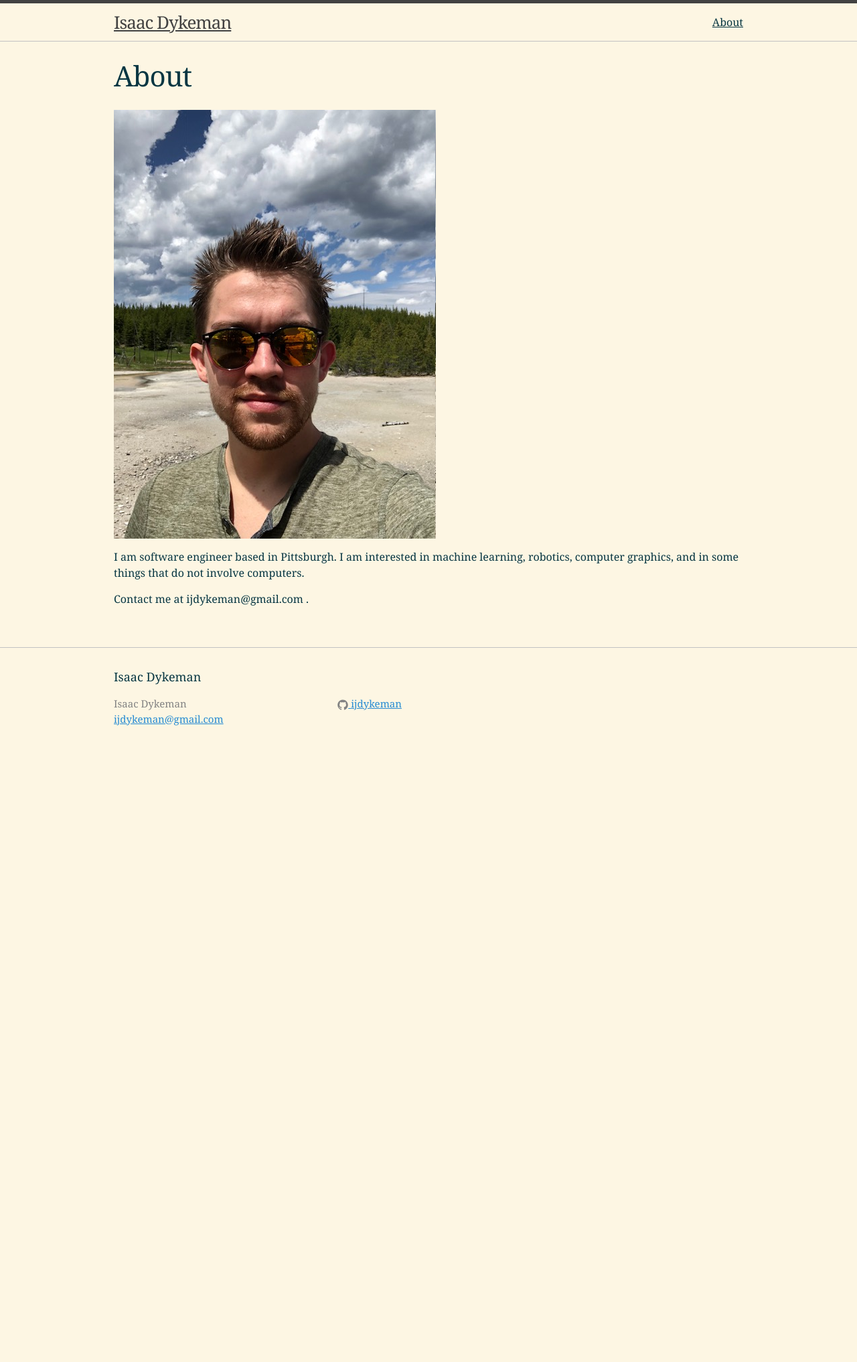
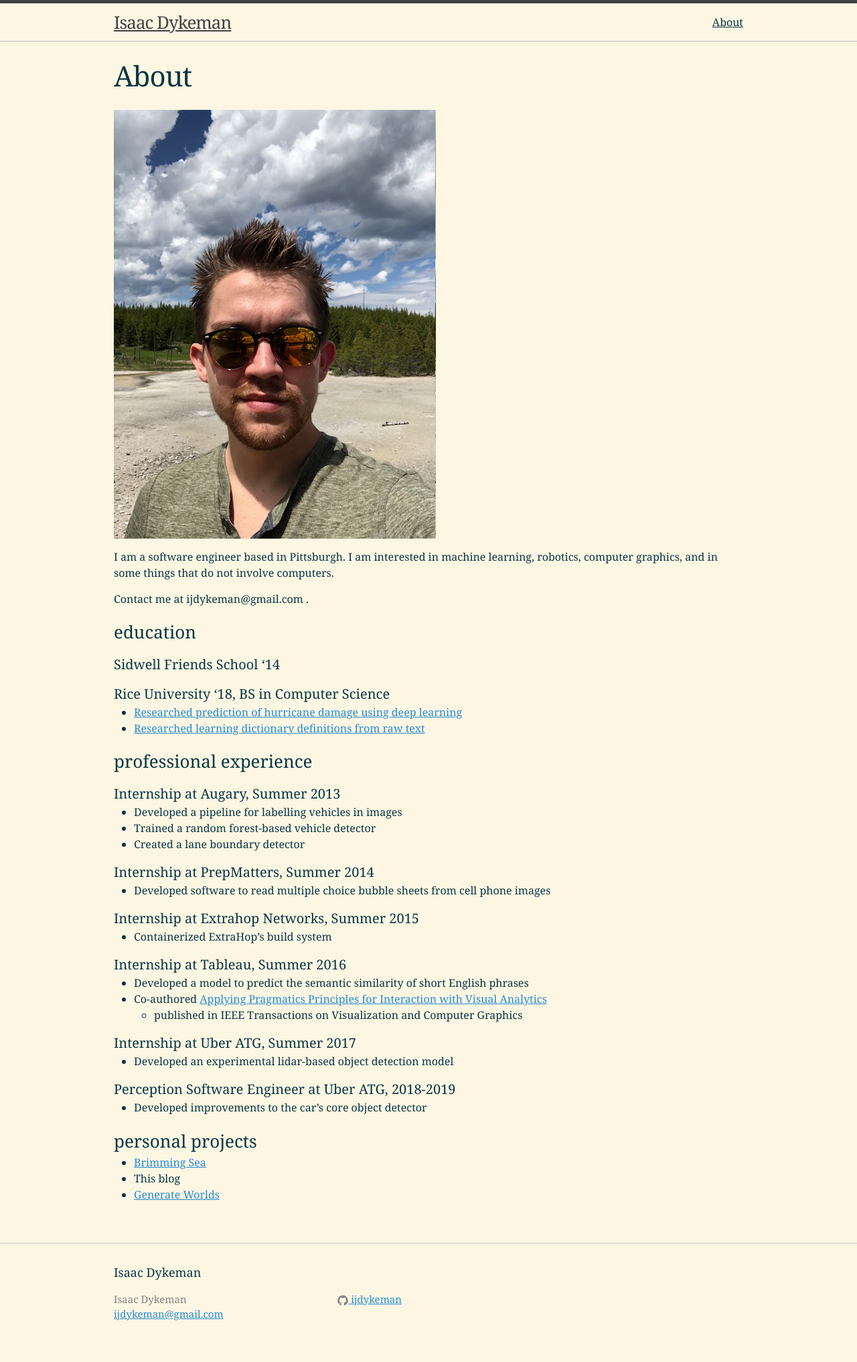
Before and after one commit to IJDykeman/ijdykeman.github.io, a Jekyll site: the page built from about.md, in a window 1280 px wide. Shown: the whole page at 67% size. Built offline with Jekyll 4.4.1, drawn with Linux system fonts in a browser that asks for light colours; before the commit the page ends 1144 px from its top, so only the background shows below that.

Commit message:
add micro CV

```diff
--- a/about.md
+++ b/about.md
@@ -4,11 +4,64 @@ title: About
 permalink: /about/
 ---
 
+<style type="text/css">
+    h4 {
+        margin-bottom: 0;
+        margin-top: .7em;
+    }
+    h3{
+        margin-bottom: 0;
+        margin-top: .7em;
+    }
+</style>
 
 ![portrait]({{ site.url }}/assets/isaac_yellowstone.jpg)
 
 
 
-I am software engineer based in Pittsburgh.  I am interested in machine learning, robotics, computer graphics, and in some things that do not involve computers.
+I am a software engineer based in Pittsburgh.  I am interested in machine learning, robotics, computer graphics, and in some things that do not involve computers.
 
 Contact me at ijdykeman@gmail.com .
+
+
+
+
+### education
+
+#### Sidwell Friends School '14
+
+#### Rice University '18, BS in Computer Science
+* [Researched prediction of hurricane damage using deep learning](https://csweb.rice.edu/news/students-showcase-projects-annual-rice-undergraduate-research-symposium)
+* [Researched learning dictionary definitions from raw text](https://ijdykeman.github.io/ml/2017/05/12/vae-definition-generator.html)
+
+
+### professional experience
+
+#### Internship at Augary, Summer 2013
+* Developed a pipeline for labelling vehicles in images
+* Trained a random forest-based vehicle detector
+* Created a lane boundary detector
+
+#### Internship at PrepMatters, Summer 2014
+* Developed software to read multiple choice bubble sheets from cell phone images
+
+#### Internship at Extrahop Networks, Summer 2015
+* Containerized ExtraHop's build system
+
+#### Internship at Tableau, Summer 2016
+* Developed a model to predict the semantic similarity of short English phrases
+* Co-authored [Applying Pragmatics Principles for Interaction with Visual Analytics](https://ieeexplore.ieee.org/document/8019833)
+    * published in IEEE Transactions on Visualization and Computer Graphics
+
+#### Internship at Uber ATG, Summer 2017
+* Developed an experimental lidar-based object detection model
+
+#### Perception Software Engineer at Uber ATG, 2018-2019
+* Developed improvements to the car's core object detector
+
+
+### personal projects
+
+* [Brimming Sea](http://brimmingsea.com/)
+* This blog
+* [Generate Worlds](http://generateworlds.com/)
```
